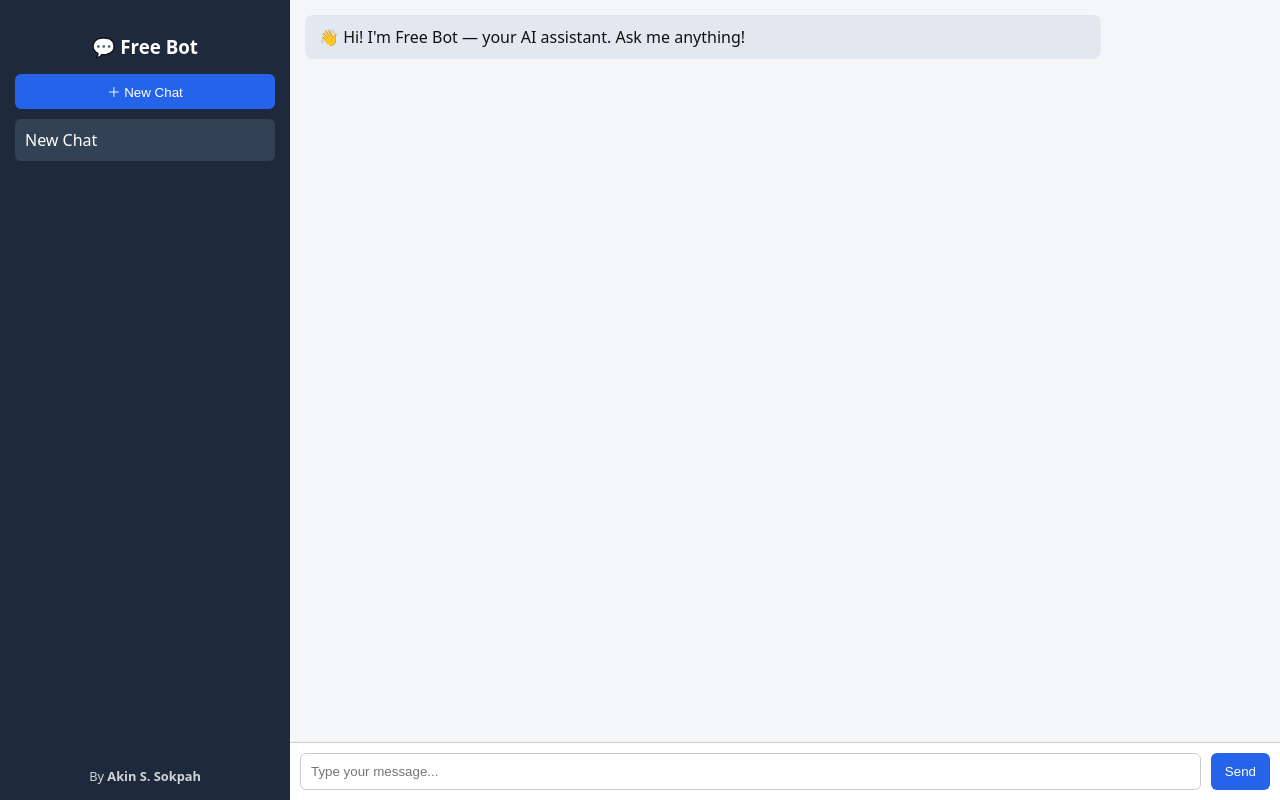
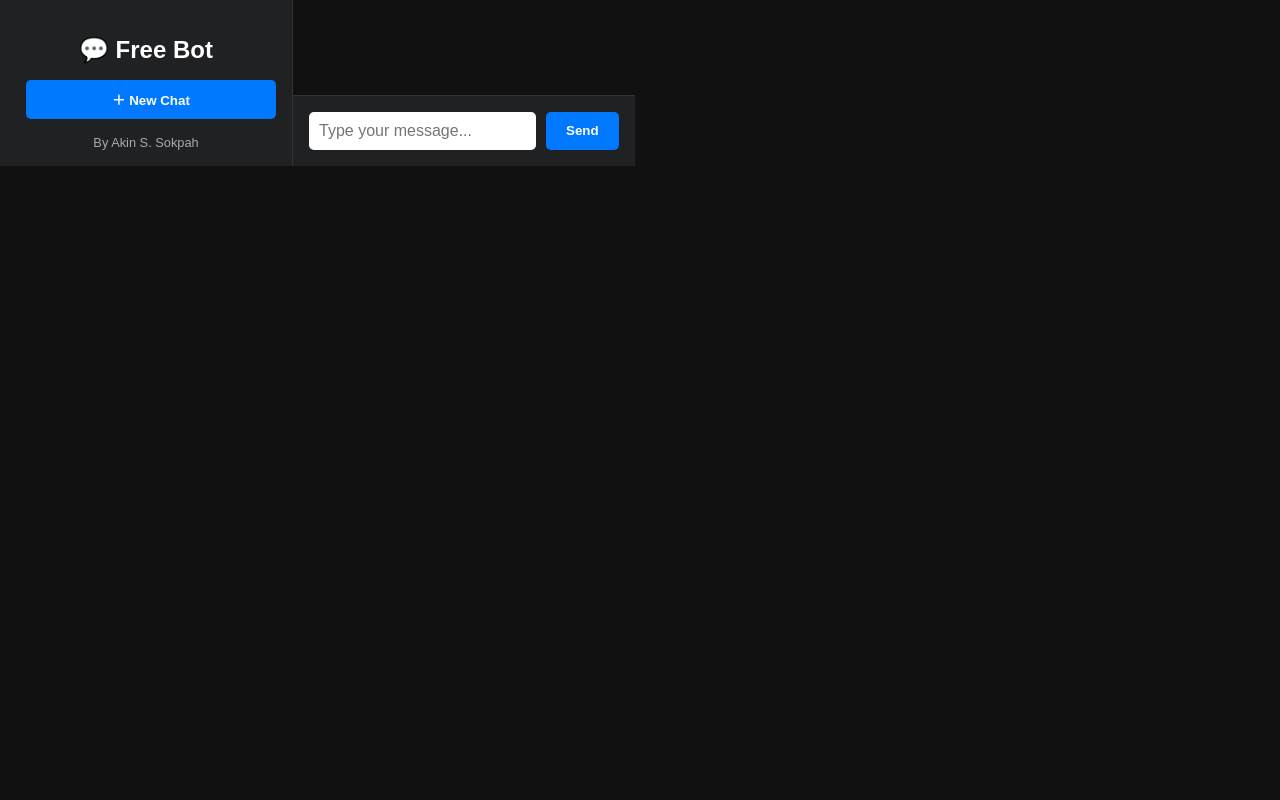
Before and after one commit to akinsayesokpah82-rgb/free-bot, a React (Vite) app in the folder frontend/: page / in a window 1280 px wide. Built offline with nearby package versions, Linux system fonts and the light colour scheme.

Commit message:
Update main.jsx

```diff
--- a/frontend/src/main.jsx
+++ b/frontend/src/main.jsx
@@ -1,107 +1,5 @@
-import React, { useState } from "react";
+import React from "react";
 import ReactDOM from "react-dom/client";
-import "./style.css";
-import axios from "axios";
-
-function App() {
-  const [chats, setChats] = useState([{ id: 1, title: "New Chat", messages: [] }]);
-  const [activeChat, setActiveChat] = useState(1);
-  const [input, setInput] = useState("");
-  const [loading, setLoading] = useState(false);
-
-  const API_URL = window.location.origin + "/api/chat";
-
-  const currentChat = chats.find(c => c.id === activeChat);
-
-  const sendMessage = async () => {
-    if (!input.trim()) return;
-    const newMsg = { role: "user", text: input };
-    const updatedChats = chats.map(c =>
-      c.id === activeChat ? { ...c, messages: [...c.messages, newMsg] } : c
-    );
-    setChats(updatedChats);
-    setInput("");
-    setLoading(true);
-
-    try {
-      const res = await axios.post(API_URL, { message: input });
-      const botReply = res.data.reply || "Sorry, I didn’t get that.";
-      const withReply = updatedChats.map(c =>
-        c.id === activeChat
-          ? { ...c, messages: [...c.messages, { role: "bot", text: botReply }] }
-          : c
-      );
-      setChats(withReply);
-    } catch (err) {
-      console.error(err);
-      const errChat = updatedChats.map(c =>
-        c.id === activeChat
-          ? { ...c, messages: [...c.messages, { role: "bot", text: "⚠️ Error connecting to server." }] }
-          : c
-      );
-      setChats(errChat);
-    } finally {
-      setLoading(false);
-    }
-  };
-
-  const handleKey = e => {
-    if (e.key === "Enter") sendMessage();
-  };
-
-  const newChat = () => {
-    const id = chats.length + 1;
-    setChats([...chats, { id, title: `Chat ${id}`, messages: [] }]);
-    setActiveChat(id);
-  };
-
-  return (
-    <div className="layout">
-      <aside className="sidebar">
-        <h3>💬 Free Bot</h3>
-        <button className="new-chat-btn" onClick={newChat}>＋ New Chat</button>
-        <div className="chat-list">
-          {chats.map(c => (
-            <div
-              key={c.id}
-              className={`chat-item ${c.id === activeChat ? "active" : ""}`}
-              onClick={() => setActiveChat(c.id)}
-            >
-              {c.title}
-            </div>
-          ))}
-        </div>
-        <footer>By <b>Akin S. Sokpah</b></footer>
-      </aside>
-
-      <main className="chat-area">
-        <div className="chat-box">
-          {currentChat.messages.length === 0 && (
-            <div className="message bot">
-              👋 Hi! I'm Free Bot — your AI assistant. Ask me anything!
-            </div>
-          )}
-          {currentChat.messages.map((m, i) => (
-            <div key={i} className={`message ${m.role}`}>
-              {m.text}
-            </div>
-          ))}
-          {loading && <div className="message bot">✍️ Thinking...</div>}
-        </div>
-
-        <div className="input-area">
-          <input
-            type="text"
-            placeholder="Type your message..."
-            value={input}
-            onChange={e => setInput(e.target.value)}
-            onKeyDown={handleKey}
-          />
-          <button onClick={sendMessage}>Send</button>
-        </div>
-      </main>
-    </div>
-  );
-}
+import App from "./App";
 
 ReactDOM.createRoot(document.getElementById("root")).render(<App />);
```
